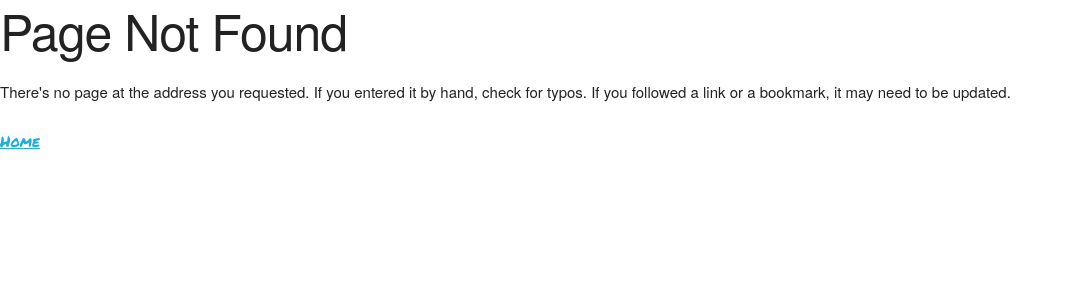
After one commit to jackdbd/tweedler, a web app: page /resources/templates/404.html in a window 1280 px wide. The commit adds this page. Shown: the top 300 px of the page, without its empty margins (0-1073 px from the left). Run offline with its HTML, style and script files only (its server is not run), Linux system fonts and the light colour scheme; data that the repository does not hold is empty.

Commit message:
Refactor

```diff
--- /dev/null
+++ b/resources/templates/404.html
@@ -0,0 +1,26 @@
+<!DOCTYPE html>
+<html>
+
+<head>
+  <title>Page Not Found</title>
+  <link href="https://cdnjs.cloudflare.com/ajax/libs/normalize/8.0.1/normalize.min.css" rel="stylesheet" />
+        <link href="https://cdnjs.cloudflare.com/ajax/libs/skeleton/2.0.4/skeleton.min.css" rel="stylesheet" />
+        <link href="https://fonts.googleapis.com/css2?family=Permanent+Marker&display=swap" rel="stylesheet">
+        <link href="css/style.css" rel="stylesheet" />
+        <style>
+            a {
+                font-family: 'Permanent Marker', cursive;
+            }
+        </style>
+</head>
+
+<body>
+  <!-- TODO: replace this with something that matches your app style -->
+  <h1>Page Not Found</h1>
+  <p>There's no page at the address you requested. If you entered it
+    by hand, check for typos. If you followed a link or a bookmark,
+    it may need to be updated.</p>
+  <a class="home-link" href="placeholder">Home</a>
+</body>
+
+</html>
```
Also changed, not shown: resources/templates/index.html (+9 -3 lines), 7 other files.
